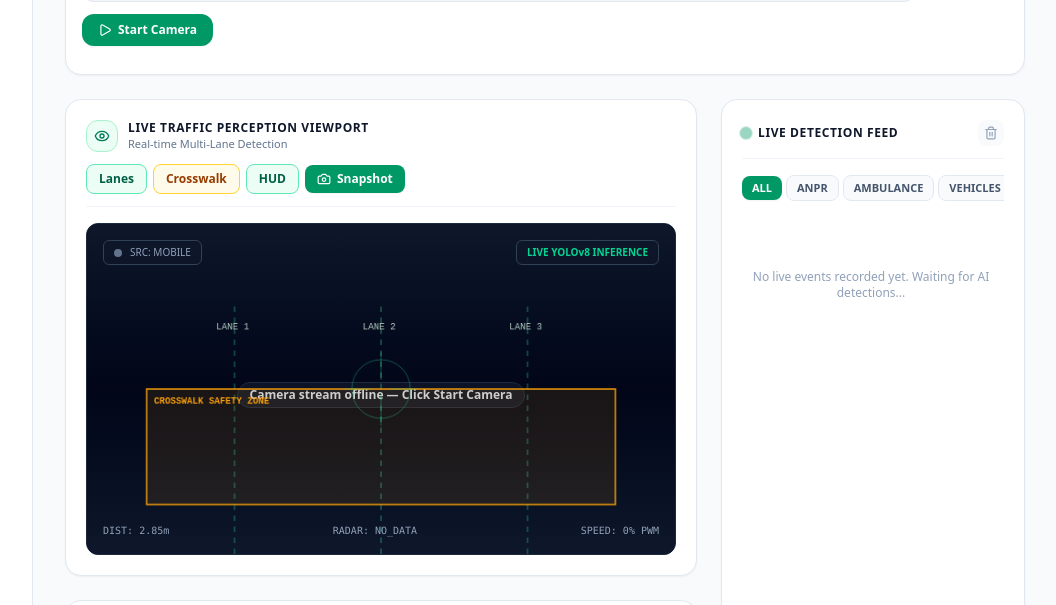
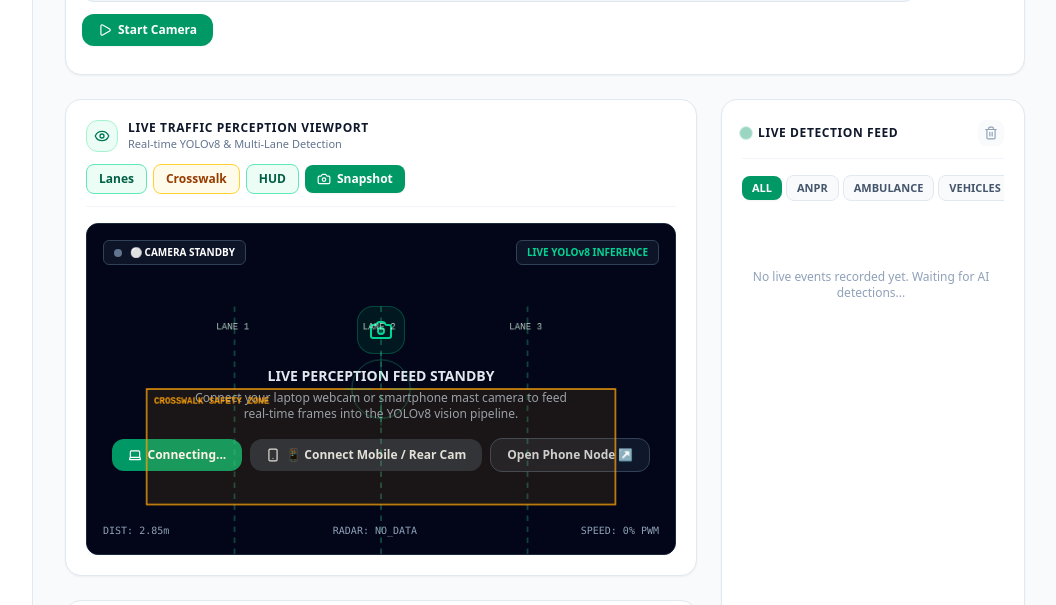
Before and after one commit to kunal285/NETRAH_2026, a Next.js app in the folder frontend/: page /ai in a window 1280 px wide. Shown: the part 1220-1825 px from the top of the page, without its empty margins (223-1279 px from the left). Built offline with nearby package versions, Linux system fonts and the light colour scheme; no server answers.

Commit message:
Initial commit to NETRAH_2026

```diff
--- a/frontend/src/components/ai/LivePerceptionCanvas.jsx
+++ b/frontend/src/components/ai/LivePerceptionCanvas.jsx
@@ -6,6 +6,12 @@ import {
   Eye,
   Camera,
   CheckCircle2,
+  RefreshCw,
+  VideoOff,
+  SwitchCamera,
+  AlertTriangle,
+  Laptop,
+  Smartphone,
 } from 'lucide-react';
 import { api } from '../../lib/api.js';
 
@@ -21,6 +27,15 @@ export const LivePerceptionCanvas = ({ videoRef }) => {
     activeMediaStream,
     cameraActive,
     cameraSource,
+    setCameraSource,
+    liveMobileFrame,
+    startLocalCamera,
+    stopLocalCamera,
+    flipCamera,
+    robotStatus,
+    activeFacingMode,
+    cameraError,
+    localCamStarting,
   } = useRobot();
 
   const containerRef = useRef(null);
@@ -30,6 +45,8 @@ export const LivePerceptionCanvas = ({ videoRef }) => {
   const [showLanes, setShowLanes] = useState(true);
   const [showCrosswalk, setShowCrosswalk] = useState(true);
   const [savedSnapshot, setSavedSnapshot] = useState(null);
+  const [snapshotState, setSnapshotState] = useState('idle');
+  const [snapshotResult, setSnapshotResult] = useState(null);
 
   // Attach live MediaStream to video element so real camera footage displays
   useEffect(() => {
@@ -171,9 +188,6 @@ export const LivePerceptionCanvas = ({ videoRef }) => {
     }
   }, [liveDetections, showHUD, showLanes, showCrosswalk, crosswalkRisk]);
 
-  const [snapshotState, setSnapshotState] = useState('idle'); // 'idle' | 'capturing' | 'captured' | 'uploaded' | 'error'
-  const [snapshotResult, setSnapshotResult] = useState(null);
-
   const captureSnapshot = async () => {
     if (snapshotState === 'capturing') return;
     setSnapshotState('capturing');
@@ -234,11 +248,31 @@ export const LivePerceptionCanvas = ({ videoRef }) => {
             <div className="text-xs font-bold text-slate-900 uppercase tracking-wider">
               LIVE TRAFFIC PERCEPTION VIEWPORT
             </div>
-            <div className="text-[11px] text-slate-500">Real-time Multi-Lane Detection</div>
+            <div className="text-[11px] text-slate-500">Real-time YOLOv8 & Multi-Lane Detection</div>
           </div>
         </div>
 
-        <div className="flex items-center gap-1.5 text-xs">
+        <div className="flex flex-wrap items-center gap-1.5 text-xs">
+          {cameraActive && (
+            <>
+              <button
+                onClick={flipCamera}
+                title="Flip between Front and Rear Camera"
+                className="px-2.5 py-1.5 rounded-lg text-xs font-semibold bg-slate-100 hover:bg-slate-200 text-slate-700 border border-slate-300 transition cursor-pointer flex items-center gap-1"
+              >
+                <SwitchCamera className="w-3 h-3" />
+                <span>Flip ({activeFacingMode === 'user' ? 'Front' : 'Rear'})</span>
+              </button>
+              <button
+                onClick={stopLocalCamera}
+                className="px-2.5 py-1.5 rounded-lg text-xs font-semibold bg-rose-50 hover:bg-rose-100 text-rose-700 border border-rose-200 transition cursor-pointer flex items-center gap-1"
+              >
+                <VideoOff className="w-3 h-3" />
+                <span>Stop</span>
+              </button>
+            </>
+          )}
+
           <button
             onClick={() => setShowLanes(!showLanes)}
             className={`px-3 py-1.5 rounded-lg text-xs font-semibold border transition cursor-pointer ${
@@ -290,12 +324,28 @@ export const LivePerceptionCanvas = ({ videoRef }) => {
         </div>
       </div>
 
+      {/* Camera Error Banner */}
+      {cameraError && (
+        <div className="p-3 bg-amber-50 border border-amber-200 rounded-xl text-amber-800 text-xs font-semibold flex items-center justify-between gap-2">
+          <div className="flex items-center gap-2">
+            <AlertTriangle className="w-4 h-4 text-amber-600 shrink-0" />
+            <span>{cameraError}</span>
+          </div>
+          <button
+            onClick={() => startLocalCamera('user')}
+            className="px-2.5 py-1 rounded-lg bg-amber-600 text-white text-[11px] font-bold hover:bg-amber-700 cursor-pointer shrink-0"
+          >
+            Retry Laptop Cam
+          </button>
+        </div>
+      )}
+
       {/* Main Viewport Container */}
       <div
         ref={containerRef}
         className="relative aspect-video w-full rounded-xl bg-slate-950 border border-slate-800 overflow-hidden flex items-center justify-center shadow-inner group"
       >
-        {/* Live Camera Video Stream Footage */}
+        {/* 1. Local MediaStream Video Track */}
         <video
           ref={videoDisplayRef}
           autoPlay
@@ -306,14 +356,66 @@ export const LivePerceptionCanvas = ({ videoRef }) => {
           }`}
         />
 
-        {/* Synthetic Road / Optical Stream backdrop if video not attached */}
+        {/* 2. Remote Broadcasted Mobile Frame */}
+        {!activeMediaStream && liveMobileFrame?.image && (
+          <img
+            src={liveMobileFrame.image}
+            alt="Live Remote Robot Mast Camera"
+            className="absolute inset-0 w-full h-full object-cover z-0"
+          />
+        )}
+
+        {/* 3. Standby State with 1-click start buttons */}
+        {!activeMediaStream && !liveMobileFrame?.image && (
+          <div className="absolute inset-0 bg-slate-950 flex flex-col items-center justify-center p-6 text-center space-y-3 z-0">
+            <div className="w-12 h-12 rounded-2xl bg-emerald-500/10 border border-emerald-500/30 flex items-center justify-center text-emerald-400">
+              <Camera className="w-6 h-6" />
+            </div>
+            <div>
+              <div className="text-sm font-black text-slate-200">LIVE PERCEPTION FEED STANDBY</div>
+              <p className="text-xs text-slate-400 max-w-sm mt-1">
+                Connect your laptop webcam or smartphone mast camera to feed real-time frames into the YOLOv8 vision pipeline.
+              </p>
+            </div>
+            <div className="flex flex-wrap items-center justify-center gap-2 pt-1">
+              <button
+                onClick={() => startLocalCamera('user')}
+                disabled={localCamStarting}
+                className="px-4 py-2 rounded-xl bg-emerald-600 hover:bg-emerald-700 active:bg-emerald-800 text-white font-bold text-xs flex items-center gap-1.5 cursor-pointer shadow-xs"
+              >
+                <Laptop className="w-3.5 h-3.5" />
+                <span>{localCamStarting ? 'Connecting...' : '💻 Connect Laptop Webcam'}</span>
+              </button>
+              <button
+                onClick={() => startLocalCamera('environment')}
+                disabled={localCamStarting}
+                className="px-4 py-2 rounded-xl bg-slate-800 hover:bg-slate-700 text-slate-200 font-bold text-xs flex items-center gap-1.5 cursor-pointer"
+              >
+                <Smartphone className="w-3.5 h-3.5" />
+                <span>📱 Connect Mobile / Rear Cam</span>
+              </button>
+              <a
+                href="/mobile-camera"
+                target="_blank"
+                rel="noopener noreferrer"
+                className="px-4 py-2 rounded-xl bg-slate-900 hover:bg-slate-800 text-slate-300 font-bold text-xs flex items-center gap-1.5 cursor-pointer border border-slate-700"
+              >
+                <span>Open Phone Node ↗</span>
+              </a>
+            </div>
+          </div>
+        )}
+
+        {/* Optical Stream backdrop if video not attached */}
         <div className={`absolute inset-0 flex flex-col justify-between p-4 pointer-events-none z-10 ${
-          activeMediaStream ? 'bg-transparent' : 'bg-gradient-to-b from-slate-900 via-slate-950 to-slate-900'
+          activeMediaStream || liveMobileFrame ? 'bg-transparent' : 'bg-transparent'
         }`}>
           <div className="flex justify-between items-start text-[10px] text-slate-400">
             <div className="bg-slate-900/90 backdrop-blur px-2.5 py-1 rounded-md border border-slate-700 flex items-center gap-2">
-              <span className={`w-2 h-2 rounded-full ${activeMediaStream ? 'bg-emerald-400 animate-ping' : 'bg-slate-500'}`} />
-              <span>SRC: {cameraSource?.toUpperCase() || 'LOCAL CAM'}</span>
+              <span className={`w-2 h-2 rounded-full ${activeMediaStream || liveMobileFrame ? 'bg-emerald-400 animate-ping' : 'bg-slate-500'}`} />
+              <span className="font-bold text-white">
+                {activeMediaStream ? (robotStatus === 'OFFLINE' ? '🟢 WEBCAM (ROBOT OFFLINE FALLBACK)' : '🟢 LOCAL CAM LIVE') : liveMobileFrame ? '🟢 PHONE NODE LIVE' : '⚪ CAMERA STANDBY'}
+              </span>
             </div>
             <div className="bg-slate-900/90 backdrop-blur px-2.5 py-1 rounded-md border border-slate-700 text-emerald-400 font-bold">
               {isLiveAiMode ? 'LIVE YOLOv8 INFERENCE' : 'DEMO SYNTHETIC BENCH'}
@@ -321,10 +423,10 @@ export const LivePerceptionCanvas = ({ videoRef }) => {
           </div>
 
           {/* If no objects detected, show clean HUD status */}
-          {(!liveDetections || liveDetections.length === 0) && (
+          {(!liveDetections || liveDetections.length === 0) && (activeMediaStream || liveMobileFrame) && (
             <div className="text-center space-y-1 z-10">
               <div className="inline-block px-3 py-1 rounded-full bg-slate-900/80 border border-slate-800 text-xs text-slate-300 font-semibold">
-                {cameraActive ? 'Scanning roadway — No objects detected' : 'Camera stream offline — Click Start Camera'}
+                Scanning roadway — No objects detected
               </div>
             </div>
           )}
--- a/frontend/src/components/dashboard/DashboardView.jsx
+++ b/frontend/src/components/dashboard/DashboardView.jsx
@@ -404,7 +404,7 @@ export const DashboardView = () => {
                   {cameraSource === 'esp32' || cameraSource === 'robot'
                     ? (!streamError ? '● LIVE (ESP32-CAM)' : 'OFFLINE')
                     : cameraActive
-                    ? '● LIVE (MOBILE CAMERA)'
+                    ? (robotStatus === 'OFFLINE' ? '● LIVE (WEBCAM FALLBACK)' : '● LIVE (WEBCAM / CAM)')
                     : liveMobileFrame
                     ? '● LIVE (PHONE BROADCAST)'
                     : 'STANDBY'}
--- a/frontend/src/components/vision/VisionView.jsx
+++ b/frontend/src/components/vision/VisionView.jsx
@@ -42,6 +42,7 @@ export const VisionView = () => {
     setActiveMediaStream,
     cameraActive,
     setCameraActive,
+    robotStatus,
     activeFacingMode,
     cameraError,
     localCamStarting,
@@ -643,7 +644,7 @@ export const VisionView = () => {
                     {cameraSource === 'esp32' || cameraSource === 'robot'
                       ? (!streamError ? 'LIVE ESP32-CAM' : 'NO FEED')
                       : cameraActive
-                      ? 'LIVE MOBILE CAM'
+                      ? (robotStatus === 'OFFLINE' ? 'LIVE WEBCAM (OFFLINE FALLBACK)' : 'LIVE WEBCAM')
                       : liveMobileFrame
                       ? 'LIVE PHONE BROADCAST'
                       : 'STANDBY'}
```
Also changed, not shown: frontend/src/context/RobotContext.jsx (+93 -0 lines).
